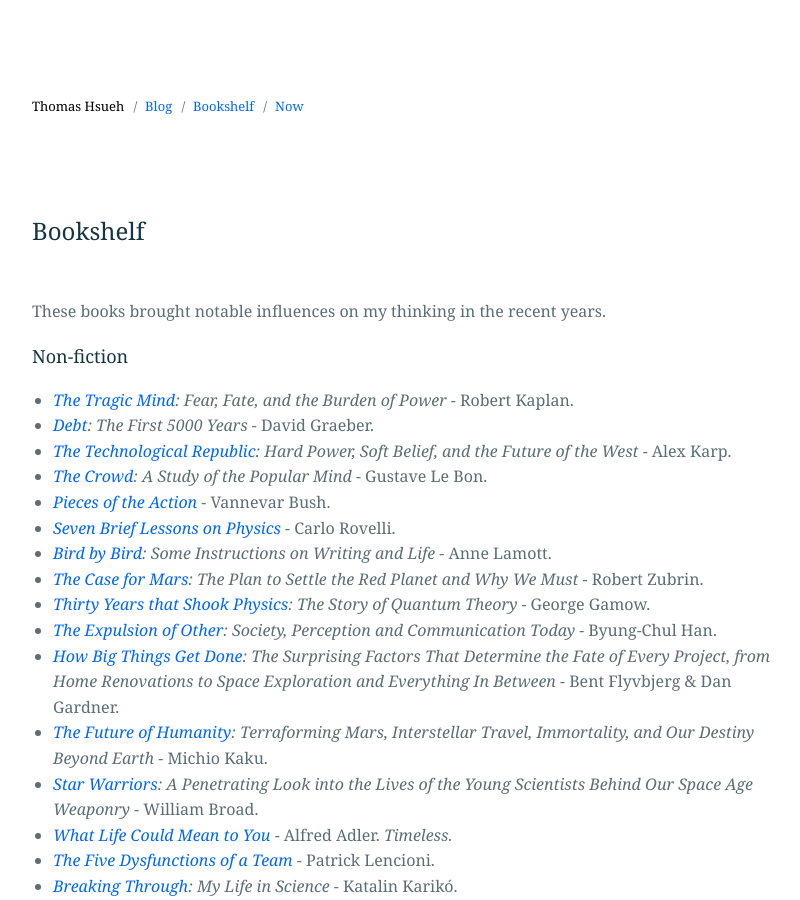
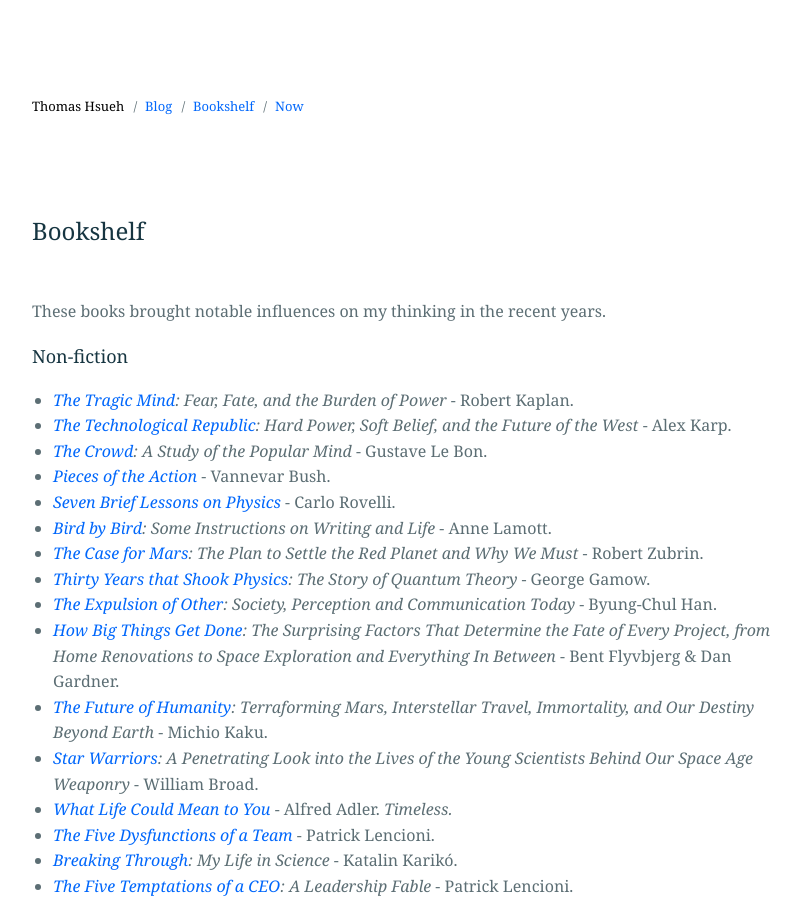
Before and after one commit to guiltygyoza/new-blog, a Jekyll site: the page built from _pages/bookshelf.markdown, in a window 1280 px wide and 900 px high. Shown: the whole window, without its empty margins (238-1038 px from the left). Built offline with Jekyll 4.4.1, drawn with Linux system fonts in a browser that asks for light colours.

Commit message:
remove book

```diff
--- a/_pages/bookshelf.markdown
+++ b/_pages/bookshelf.markdown
@@ -8,7 +8,6 @@
 
 ### Non-fiction
 - *[The Tragic Mind](https://www.goodreads.com/book/show/60747416-the-tragic-mind){:target="_blank"}: Fear, Fate, and the Burden of Power* - Robert Kaplan.
-- *[Debt](https://www.goodreads.com/book/show/6617037-debt){:target="_blank"}: The First 5000 Years* - David Graeber.
 - *[The Technological Republic](https://www.goodreads.com/book/show/213618136-the-technological-republic){:target="_blank"}: Hard Power, Soft Belief, and the Future of the West* - Alex Karp.
 - *[The Crowd](https://www.goodreads.com/book/show/573045.The_Crowd){:target="_blank"}: A Study of the Popular Mind* - Gustave Le Bon.
 - *[Pieces of the Action](https://www.goodreads.com/book/show/14290284-pieces-of-the-action){:target="_blank"}* - Vannevar Bush.
```
